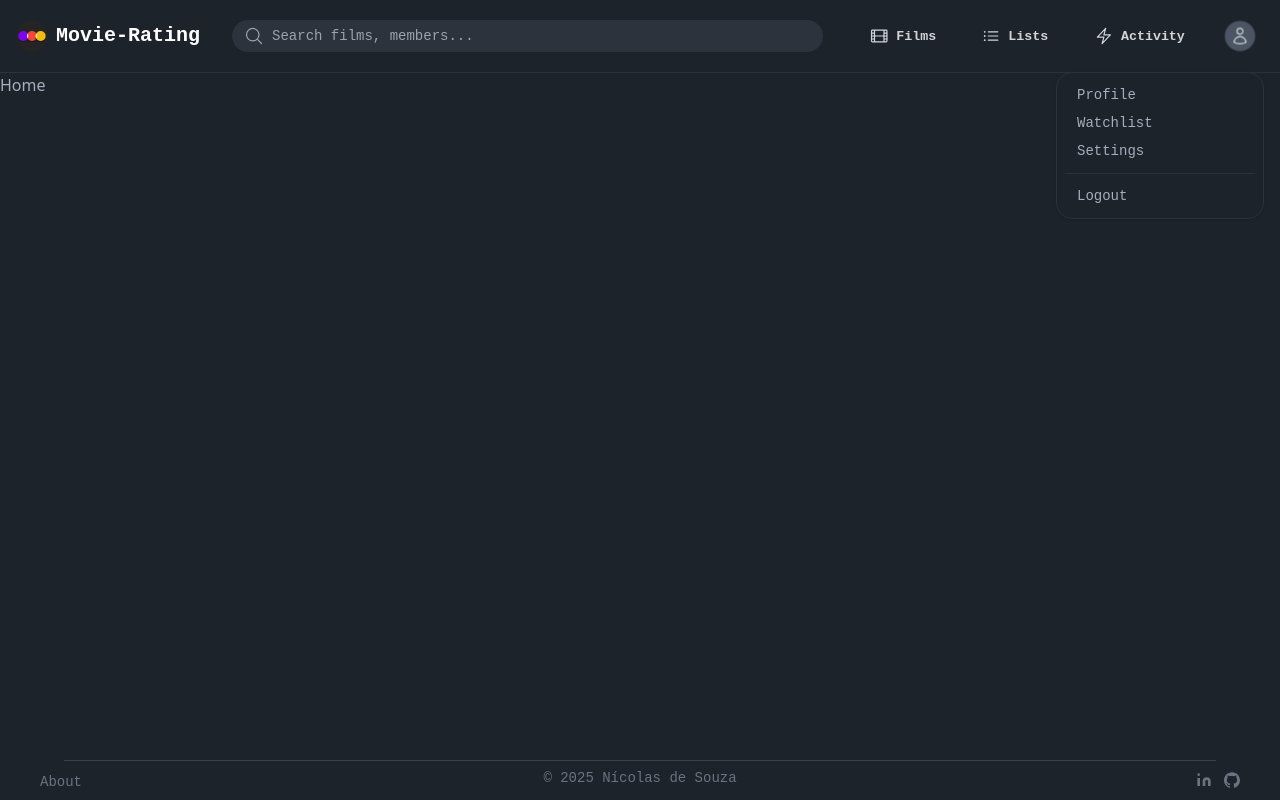
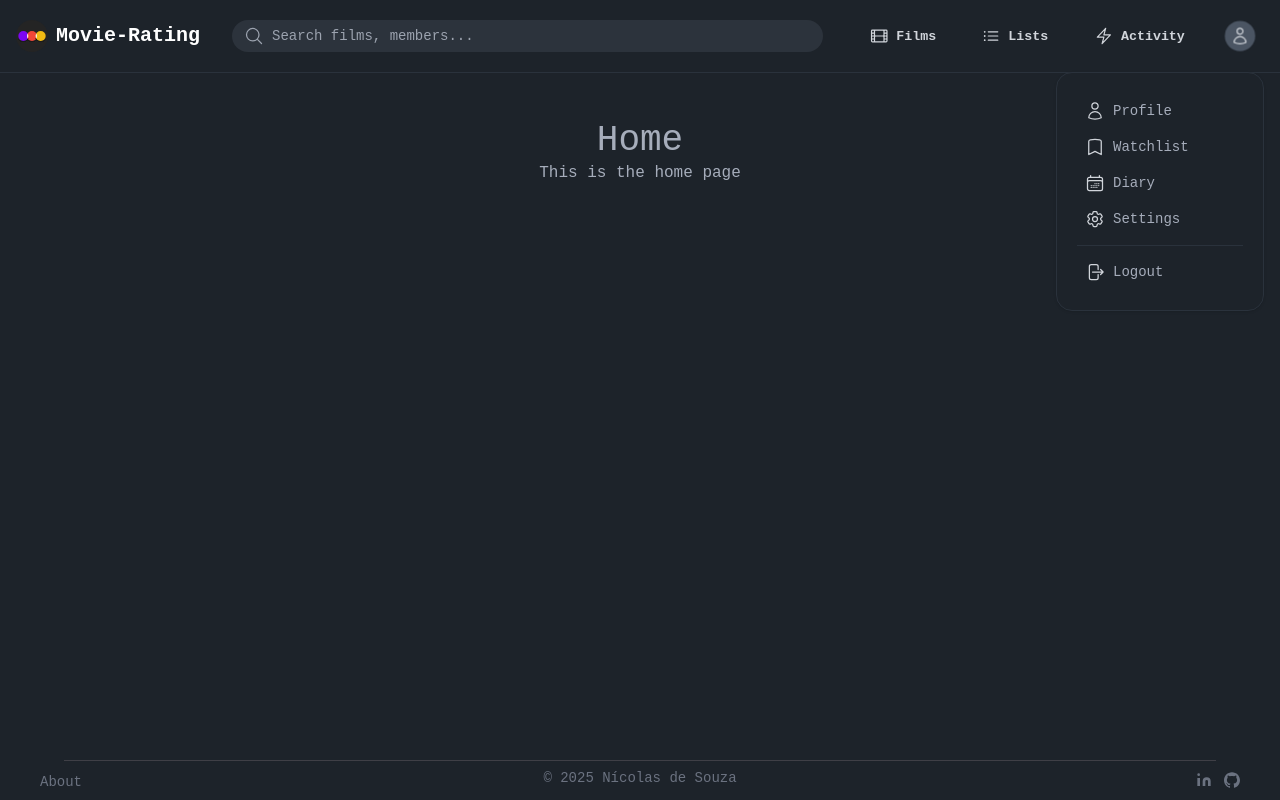
Before and after one commit to nicolassm145/movie-rating, a React (Vite) app: page / in a window 1280 px wide. Both pictures are taken after a click on the label 1240 px from the left and 36 px from the top of the page. Built offline with nearby package versions, Linux system fonts and the light colour scheme; a web font is replaced by a local one.

Commit message:
Add Profile page and refactor routing; add LayoutSystem.

```diff
--- a/src/components/HeaderComponent.tsx
+++ b/src/components/HeaderComponent.tsx
@@ -1,15 +1,21 @@
-import { MagnifyingGlassIcon, FilmIcon, ListBulletIcon, UserIcon, BoltIcon } from '@heroicons/react/24/outline'
+import {
+    MagnifyingGlassIcon,
+    FilmIcon,
+    ListBulletIcon,
+    UserIcon,
+    BoltIcon,
+    CalendarDaysIcon,
+    BookmarkIcon,
+    Cog6ToothIcon,
+    ArrowRightStartOnRectangleIcon,
+  } from "@heroicons/react/24/outline";
 
   const HeaderComponent = () => {
     return (
       <nav className="bg-base-100 border-b border-neutral">
         <div className="max-w-screen-2xl flex flex-wrap items-center justify-between mx-auto px-4 py-3">
           <a href="/" className="flex items-center space-x-2">
-                    <img
-                        src="/icon.svg"
-                        className="h-8 w-8"
-                        alt="Movie-Rating"
-                    />
+            <img src="/icon.svg" className="h-8 w-8" alt="Movie-Rating" />
             <span className="self-center text-xl font-bold font-roboto-mono whitespace-nowrap text-white ">
               Movie-Rating
             </span>
@@ -50,30 +56,59 @@ const HeaderComponent = () => {
                     <UserIcon className="w-full h-full text-gray-300" />
                   </div>
                 </label>
-                            <ul tabIndex={0} className="mt-3 z-[1] p-2 shadow menu menu-sm dropdown-content bg-base-100 rounded-box w-52 border border-neutral">
+                <ul
+                  tabIndex={0}
+                  className="mt-3 z-[1] p-5 shadow menu menu-sm dropdown-content bg-base-100 rounded-box w-52 border border-neutral"
+                >
                   <li>
-                                    <a className="hover:bg-neutral/20">
-                                        Profile
+                    <a
+                      href="/profile"
+                      className="flex items-center gap-2 p-2 hover:bg-neutral/20"
+                    >
+                      <UserIcon className="w-5 h-5 text-gray-300" />
+                      <span>Profile</span>
                     </a>
                   </li>
                   <li>
-                                    <a className="hover:bg-neutral/20">
+                    <a
+                      href="#"
+                      className="flex items-center gap-2 p-2 hover:bg-neutral/20"
+                    >
+                      <BookmarkIcon className="w-5 h-5 text-gray-300" />
                       Watchlist
                     </a>
                   </li>
                   <li>
-                                    <a className="hover:bg-neutral/20">
+                    <a
+                      href="#"
+                      className="flex items-center gap-2 p-2 hover:bg-neutral/20"
+                    >
+                      <CalendarDaysIcon className="w-5 h-5 text-gray-300" />
+                      Diary
+                    </a>
+                  </li>
+                  <li>
+                    <a
+                      href="#"
+                      className="flex items-center gap-2 p-2 hover:bg-neutral/20"
+                    >
+                      <Cog6ToothIcon className="w-5 h-5 text-gray-300" />
                       Settings
                     </a>
                   </li>
                   <li className="border-t border-neutral mt-2 pt-2">
-                                    <a className="hover:bg-neutral/20">
+                    <a
+                      href="#"
+                      className="flex items-center gap-2 p-2 hover:bg-neutral/20"
+                    >
+                      <ArrowRightStartOnRectangleIcon className="w-5 h-5 text-gray-300" />
                       Logout
                     </a>
                   </li>
                 </ul>
               </div>
             </div>
+            {/* Ainda n funfa */}
             <button className="md:hidden btn btn-ghost btn-circle">
               <svg
                 className="w-5 h-5"
--- /dev/null
+++ b/src/components/Layout/SystemLayout.tsx
@@ -0,0 +1,28 @@
+// components/layouts/SystemLayout.tsx
+import { ReactNode } from "react";
+import HeaderComponent from "../HeaderComponent";
+import FooterComponent from "../FooterComponent";
+
+interface SystemLayoutProps {
+  children: ReactNode;
+}
+
+const SystemLayout = ({ children }: SystemLayoutProps) => {
+  return (
+    <div className="min-h-screen flex flex-col bg-base-100">
+      <header className="sticky top-0 z-50">
+        <HeaderComponent />
+      </header>
+      <div className="flex-1 flex">
+        <main className="flex-1 p-6 overflow-auto">
+          {children}
+        </main>
+      </div>
+      <footer className="sticky bottom-0 z-50">
+        <FooterComponent />
+      </footer>
+    </div>
+  );
+};
+
+export default SystemLayout;
--- a/src/pages/About/index.tsx
+++ b/src/pages/About/index.tsx
@@ -1,13 +1,13 @@
-import FooterComponent from "../../components/FooterComponent";
-import HeaderComponent from "../../components/HeaderComponent";
+import SystemLayout from "../../components/Layout/SystemLayout";
 
 const About = () => {
     return (
-        <div>
-            <HeaderComponent />
-            <h1>About</h1>
-            <FooterComponent />
+      <SystemLayout>
+        <div className="p-6">
+          <h1 className="text-4xl font-roboto-mono text-center">About</h1>
+          <p className="text-center font-roboto-mono">This is the about page</p>
         </div>
+      </SystemLayout>
     );
 };
 export default About;
--- a/src/pages/Login/index.tsx
+++ b/src/pages/Auth/Login/index.tsx
@@ -1,4 +1,4 @@
-import Logo from "../../components/Logo";
+import Logo from "../../../components/Logo";
 
 const Login = () => {
   return (
--- a/src/pages/Register/index.tsx
+++ b/src/pages/Auth/Register/index.tsx
@@ -1,4 +1,4 @@
-import Logo from "../../components/Logo";
+import Logo from "../../../components/Logo";
 
 const Register = () => {
   return (
--- a/src/pages/Home/index.tsx
+++ b/src/pages/Home/index.tsx
@@ -1,13 +1,12 @@
-import FooterComponent from "../../components/FooterComponent";
-import HeaderComponent from "../../components/HeaderComponent";
-
+import SystemLayout from "../../components/Layout/SystemLayout";
 const Home = () => {
     return (
-        <div>
-            <HeaderComponent />
-            <h1>Home</h1>
-            <FooterComponent />
+      <SystemLayout>
+        <div className="p-6">
+          <h1 className="text-4xl font-roboto-mono text-center">Home</h1>
+          <p className="text-center font-roboto-mono">This is the home page</p>
         </div>
+      </SystemLayout>
     );
 };
 export default Home;
--- /dev/null
+++ b/src/pages/Profile/index.tsx
@@ -0,0 +1,13 @@
+import SystemLayout from "../../components/Layout/SystemLayout";
+
+const Profile = () => {
+    return (
+      <SystemLayout>
+        <div className="p-6">
+          <h1 className="text-4xl font-roboto-mono text-center">Profile</h1>
+          <p className="text-center font-roboto-mono">This is the profile page</p>
+        </div>
+      </SystemLayout>
+    );
+};
+export default Profile;
```
Also changed, not shown: src/routes/Router.tsx (+7 -2 lines). Lines whose indentation alone changed are shown as unchanged.
